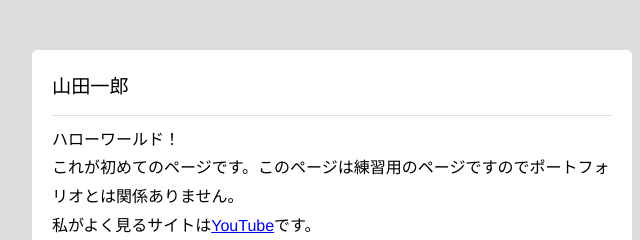
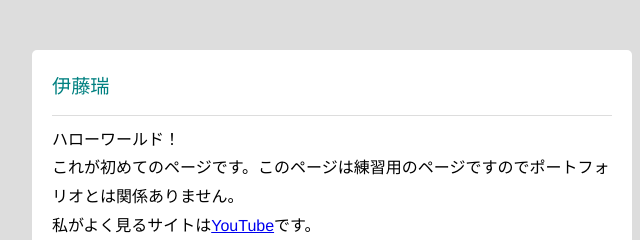
Before and after one commit to KUAD-XtechDesign/simple-page-mizukiit0, a plain HTML site: page index.html in a window 1280 px wide. Shown: the top 240 px of the page, 308-948 px from the left. Drawn offline with Linux system fonts and the light colour scheme.

Commit message:
名前を変更して文字色も変更

```diff
--- a/index.html
+++ b/index.html
@@ -9,7 +9,7 @@
   <body>
     <div id="container">
       <div class="info">
-        <div class="name">山田一郎</div>
+        <div class="name">伊藤瑞</div>
         <div class="txt">
           ハローワールド！<br>
           これが初めてのページです。このページは練習用のページですのでポートフォリオとは関係ありません。<br>
--- a/style.css
+++ b/style.css
@@ -32,6 +32,7 @@ img.frame{
   padding-bottom: 10px;
   font-size: 1.2em;
   border-bottom: 1px solid #ddd;
+  color: #008080;
 }
 
 .btns{
```
